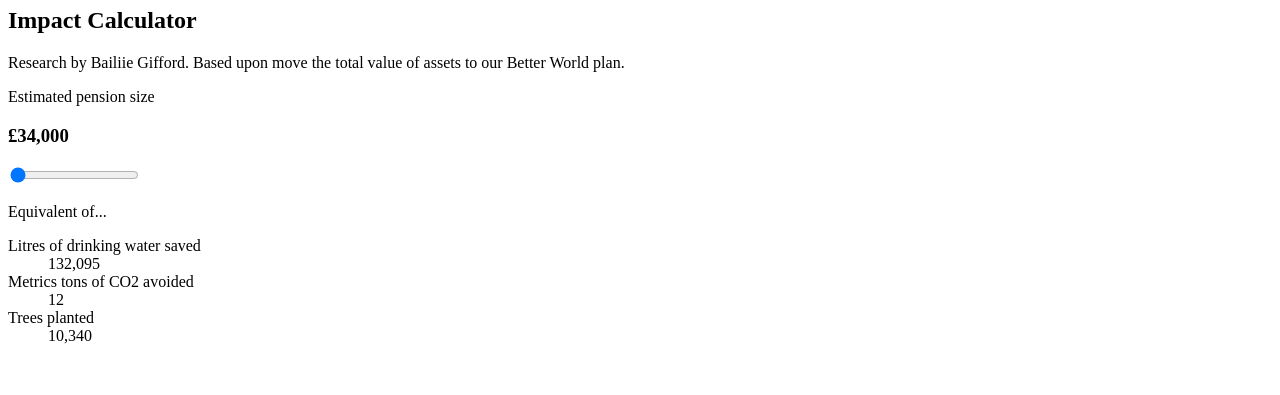
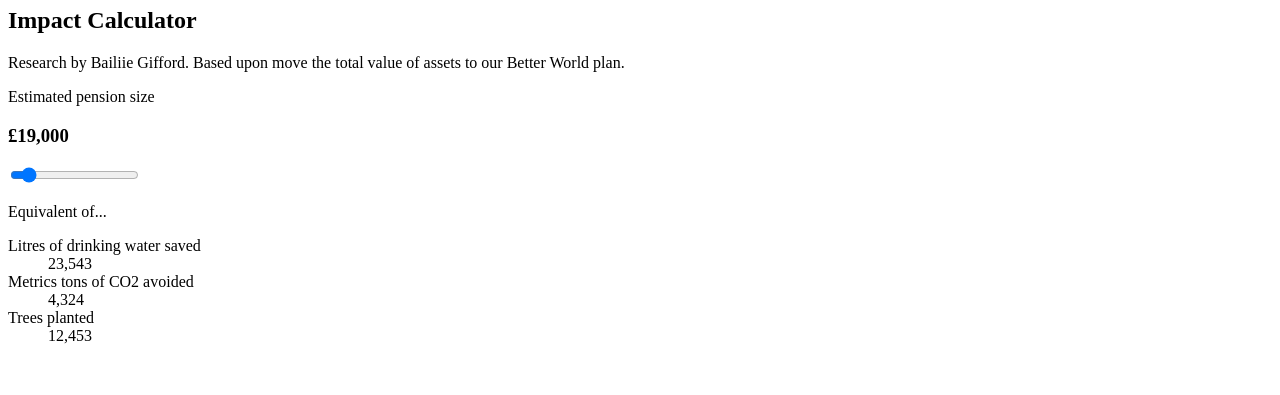
Before and after one commit to peterbiome/biome-web, a Next.js app: page / in a window 1280 px wide. Shown: the part 2580-2975 px from the top of the page. Built offline with nearby package versions, Linux system fonts and the light colour scheme.

Commit message:
pension calculator

```diff
--- a/pages/index.js
+++ b/pages/index.js
@@ -1,7 +1,5 @@
 import Head from 'next/head'
 import {
-  InboxIcon,
-  SparklesIcon,
   CheckCircleIcon,
   SwitchHorizontalIcon,
   EyeIcon,
@@ -12,13 +10,7 @@ import {
 import Footer from '../components/Footer'
 import WaitingList from '../components/WaitingList'
 import Header from '../components/Header'
-
-const stats = [
-    { label: 'Founded', value: '2021' },
-    { label: 'Employees', value: '5' },
-    { label: 'Beta Users', value: '521' },
-    { label: 'Raised', value: '$25M' },
-  ]
+import React, { useState } from 'react';
 
 const includedFeatures = [
     'No exit fees',
@@ -28,6 +20,56 @@ const includedFeatures = [
 ]
 
 export default function Home() {
+
+  const [drinkingWater, setdrinkingWater] = useState(23543)
+  const [co2, setCo2] = useState(4324)
+  const [trees, setTrees] = useState(12453)
+  const [pensionSize, setPensionSize] = useState(19000)
+  const [fee, setFee] = useState(0.75)
+
+  const multipliers = {
+    drinkingWater: 0.2,
+    co2: 0.003,
+    trees:0.008,
+  }
+
+  const fees = {
+    baillieGifford: {
+      under: 0.0075,
+      over: 0.005,
+      threshold: 100000,
+    }
+  }
+
+  function numberWithCommas(x) {
+    return x.toString().replace(/\B(?=(\d{3})+(?!\d))/g, ",");
+  }
+  const roundToHundredth = (value) => {
+    return Number(value.toFixed(2));
+  };
+
+  function handleChange(event) {
+    setPensionSize(event.target.value);
+    setCo2(Math.round(event.target.value * multipliers.co2))
+
+    setTrees(Math.round(event.target.value * multipliers.trees))
+    setdrinkingWater(Math.round(event.target.value * multipliers.drinkingWater))
+    if (event.target.value > fees.baillieGifford.threshold) {
+
+      const underFee = fees.baillieGifford.threshold * fees.baillieGifford.under
+      const overFee = (event.target.value - fees.baillieGifford.threshold) * fees.baillieGifford.over
+      const totalFee = underFee + overFee
+      console.log(totalFee)
+      const percentageFee = totalFee / event.target.value * 100
+      console.log(event.target.value)
+      setFee(roundToHundredth(percentageFee))
+
+    } else {
+      setFee(0.75)
+    }
+
+  }
+
   return (
       <div className="main-container">
         <Head>
@@ -140,9 +182,9 @@ export default function Home() {
           <p className="mt-4 text-lg text-gray-500">
               Estimated pension size
           </p>
-          <h3 className="text-2xl font-extrabold text-gray-900 sm:text-3xl">£34,000</h3>
+          <h3 className="text-2xl font-extrabold text-gray-900 sm:text-3xl">£{numberWithCommas(pensionSize)}</h3>
         </div>
-        <input type="range" className="px-8 w-8/12 range-primary" id="pension-size" name="pension-size" min="0" max="1000000"></input>
+        <input type="range" value={pensionSize} onChange={handleChange} className="px-8 w-8/12 range-primary" id="pension-size" name="pension-size" min="0" max="200000"></input>
         <div className="m-1">
           <p className="mt-4 text-lg text-gray-500">
               Equivalent of...
@@ -159,16 +201,16 @@ export default function Home() {
                 <div className="flex flex-col border-b border-gray-100 p-6 text-center sm:border-0 sm:border-r">
                   <dt className="order-2 mt-2 text-lg leading-6 font-medium text-gray-500">Litres of drinking water
 saved</dt>
-                  <dd className="order-1 text-5xl font-extrabold text-indigo-600">132,095</dd>
+                  <dd className="order-1 text-5xl font-extrabold text-indigo-600">{numberWithCommas(drinkingWater)}</dd>
                 </div>
                 <div className="flex flex-col border-t border-b border-gray-100 p-6 text-center sm:border-0 sm:border-l sm:border-r">
                   <dt className="order-2 mt-2 text-lg leading-6 font-medium text-gray-500">Metrics tons of CO2
 avoided</dt>
-                  <dd className="order-1 text-5xl font-extrabold text-indigo-600">12</dd>
+                  <dd className="order-1 text-5xl font-extrabold text-indigo-600">{numberWithCommas(co2)}</dd>
                 </div>
                 <div className="flex flex-col border-t border-gray-100 p-6 text-center sm:border-0 sm:border-l">
                   <dt className="order-2 mt-2 text-lg leading-6 font-medium text-gray-500">Trees planted</dt>
-                  <dd className="order-1 text-5xl font-extrabold text-indigo-600">10,340</dd>
+                  <dd className="order-1 text-5xl font-extrabold text-indigo-600">{numberWithCommas(trees)}</dd>
                 </div>
               </dl>
             </div>
@@ -396,13 +438,13 @@ avoided</dt>
                 <div className="mt-12 sm:mx-auto sm:flex justify-between">
                   <h3 className="text-2xl font-extrabold text-gray-900 sm:text-3xl">Better World Plan</h3>
 
-                  <h3 className="text-2xl font-extrabold text-gray-900 sm:text-3xl">£34,000</h3>
+                  <h3 className="text-2xl font-extrabold text-gray-900 sm:text-3xl">£{numberWithCommas(pensionSize)}</h3>
                 </div>
                 <p className="text-lg text-gray-500 text-right">
                         Estimated pension size
                 </p>
                 <div className="m-5 mx-0">
-                  <input type="range" className="px-8 w-full range-primary" id="pension-size-fee" name="pension-size-fee" min="0" max="1000000"></input>
+                  <input type="range" value={pensionSize} onChange={handleChange} className="px-8 w-full range-primary" id="pension-size-fee" name="pension-size-fee" min="0" max="200000"></input>
                 </div>
                 <div className="mt-8">
                   <div className="flex items-center">
@@ -423,10 +465,10 @@ avoided</dt>
                   </ul>
                 </div>
               </div>
-              <div className="py-8 px-6 text-center bg-gray-50 lg:flex-shrink-0 lg:flex lg:flex-col lg:justify-center lg:p-12">
+              <div className="pt-0 px-6 text-center bg-gray-50 lg:flex-shrink-0 lg:flex lg:flex-col lg:justify-center lg:p-12">
                 <p className="text-lg leading-6 font-medium text-gray-900">Better World Plan</p>
                 <div className="mt-4 flex items-center justify-center text-5xl font-extrabold text-gray-900">
-                  <span>0.59</span>
+                  <span>{fee}</span>
                   <span className="ml-3 text-xl font-medium text-gray-500">%</span>
                 </div>
                 <p className="mt-4 text-sm">
```
